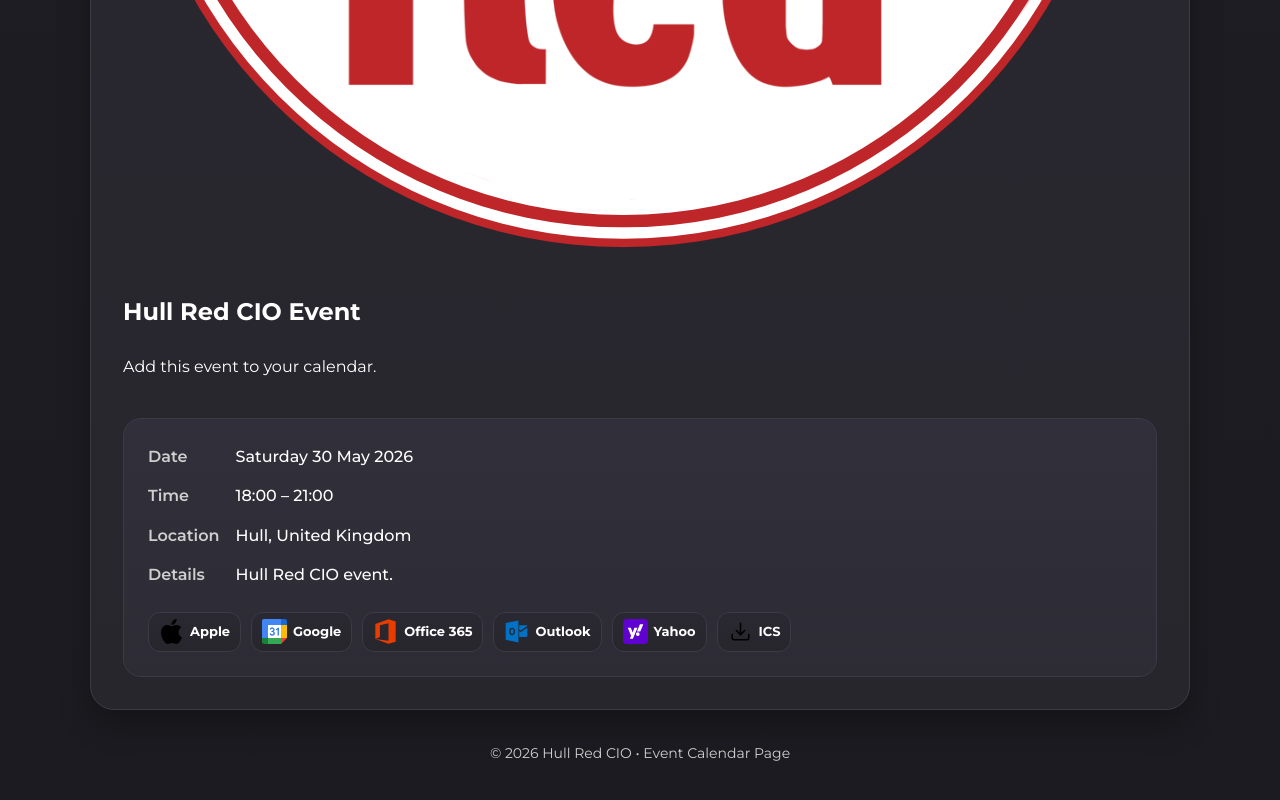
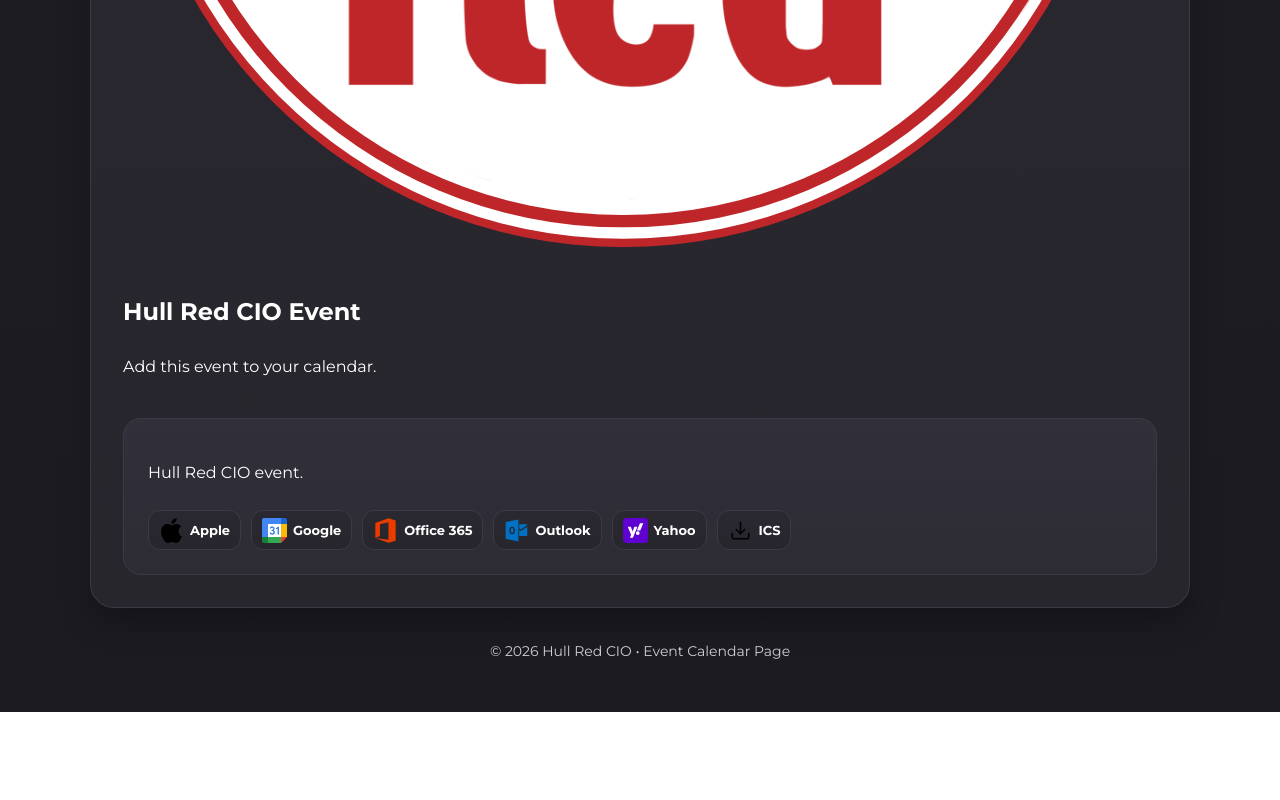
Before and after one commit to HullRED/CalAdd, a plain HTML site: page index.html in a window 1280 px wide. Shown: the part 1932-2732 px from the top of the page. After the commit the page ends 2644 px from the top, so only its background shows below. Drawn offline with Linux system fonts and the light colour scheme.

Commit message:
Update index.html

```diff
--- a/index.html
+++ b/index.html
@@ -41,58 +41,27 @@
         </div>
       </div>
 
-      <div class="panel event-panel">
-        <div class="event-grid">
-          <div class="event-row">
-            <span class="label">Date</span>
-            <span class="value" id="eventDate">Saturday, 30 May 2026</span>
-          </div>
+      <div class="panel">
+        <p class="intro" id="eventDescription">Hull Red CIO event.</p>
 
-          <div class="event-row">
-            <span class="label">Time</span>
-            <span class="value" id="eventTime">18:00 – 21:00</span>
-          </div>
-
-          <div class="event-row">
-            <span class="label">Location</span>
-            <span class="value" id="eventLocation">Hull, United Kingdom</span>
-          </div>
-
-          <div class="event-row event-row-description">
-            <span class="label">Details</span>
-            <span class="value" id="eventDescription">Hull Red CIO event.</span>
-          </div>
-        </div>
-
-        <div class="calendar-actions">
+        <div class="links calendar-actions">
           <a id="btnApple" class="calendar-btn" href="#" target="_blank" rel="noopener">
-            <img src="icons/apple.svg" alt="Apple icon">
-            <span>Apple</span>
+            <img src="icons/apple.svg" alt="Apple icon"><span>Apple</span>
           </a>
-
           <a id="btnGoogle" class="calendar-btn" href="#" target="_blank" rel="noopener">
-            <img src="icons/google.svg" alt="Google icon">
-            <span>Google</span>
+            <img src="icons/google.svg" alt="Google icon"><span>Google</span>
           </a>
-
           <a id="btnOffice365" class="calendar-btn" href="#" target="_blank" rel="noopener">
-            <img src="icons/office365.svg" alt="Office 365 icon">
-            <span>Office 365</span>
+            <img src="icons/office365.svg" alt="Office 365 icon"><span>Office 365</span>
           </a>
-
           <a id="btnOutlook" class="calendar-btn" href="#" target="_blank" rel="noopener">
-            <img src="icons/outlook.svg" alt="Outlook icon">
-            <span>Outlook</span>
+            <img src="icons/outlook.svg" alt="Outlook icon"><span>Outlook</span>
           </a>
-
           <a id="btnYahoo" class="calendar-btn" href="#" target="_blank" rel="noopener">
-            <img src="icons/yahoo.svg" alt="Yahoo icon">
-            <span>Yahoo</span>
+            <img src="icons/yahoo.svg" alt="Yahoo icon"><span>Yahoo</span>
           </a>
-
           <a id="btnICS" class="calendar-btn" href="#" download="hull-red-cio-event.ics">
-            <img src="icons/ics.svg" alt="ICS icon">
-            <span>ICS</span>
+            <img src="icons/ics.svg" alt="ICS icon"><span>ICS</span>
           </a>
         </div>
       </div>
```
